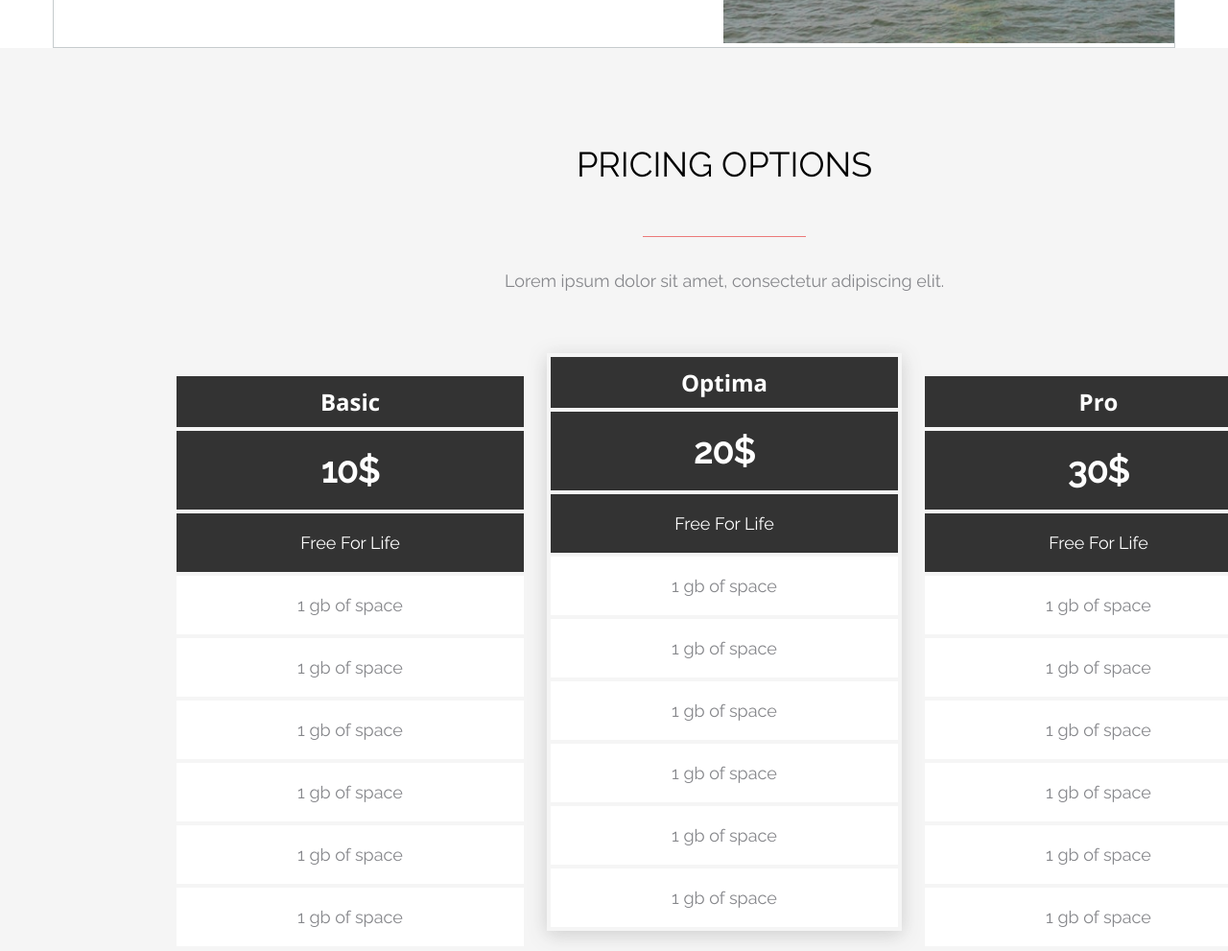
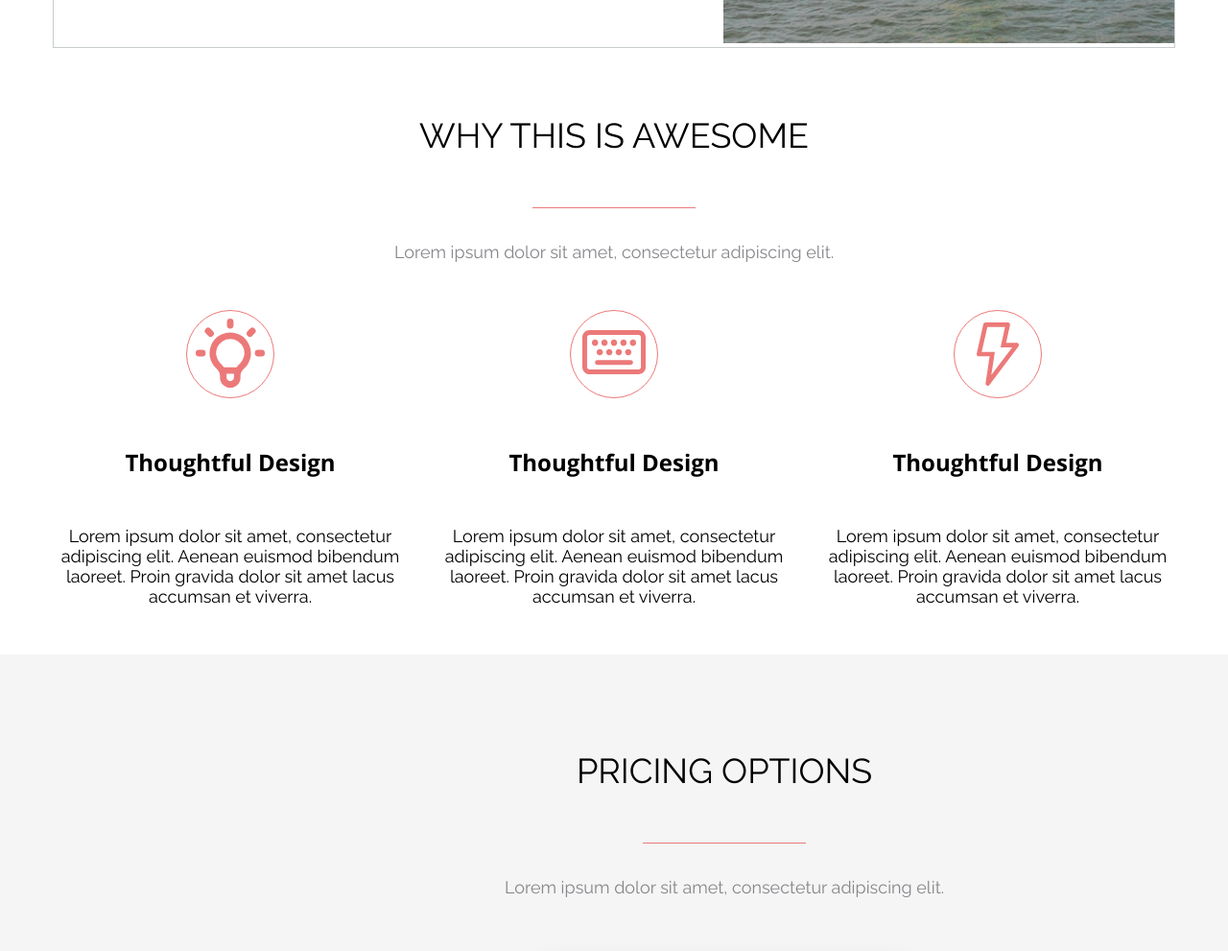
Before and after one commit to Kosarevsky/TMS, a plain HTML site: page HomeWork/index.html in a window 1280 px wide. Shown: the part 1770-2761 px from the top of the page at 96% size. Drawn offline with nearby package versions, Linux system fonts and the light colour scheme.

Commit message:
level 3 реализация

```diff
--- a/HomeWork/css/style.css
+++ b/HomeWork/css/style.css
@@ -184,6 +184,10 @@ h4{
     width: 570px;
 }
 
+textarea{
+    height: 100%;
+}
+
 .contact__form-right>.form__input__wrapper-contact::before{
     margin-top: 181px;
 }
@@ -234,7 +238,7 @@ h4{
 
 .banner__download-red{
     background: #EC7979;
-    margin: 50px auto;
+    margin: 55px auto;
 }
 
 .banner__download-red:hover{
@@ -289,7 +293,7 @@ h4{
 
 .social__content .wrapper{
     display: flex;
-    justify-content: center;
+    justify-content: space-between;
     align-items: center;
 }
 
@@ -372,8 +376,20 @@ h4{
 
 .tab__content_right_img{
     width: 470px;
-    height: 500px;
 }
+
+.awesome__card__circle__img-one{
+    padding-top: 7px;
+}
+
+.awesome__card__circle__img-two{
+    padding-top: 20px;
+}
+
+.awesome__card__circle__img-three{
+    padding-top: 12px;
+}
+
 .tab__content__title{
     padding: 50px 0 70px 0;
     font-family: 'Open Sans', sans-serif;
@@ -384,6 +400,41 @@ h4{
     display: flex;
     align-items: center;
 }
+
+.awesome__card{
+    width: 370px;
+    text-align: center;
+}
+
+.awesome__content{
+    font-family: 'Raleway';
+    font-style: normal;
+    font-weight: 400;
+    font-size: 18px;
+    line-height: 21px;
+    color: #000000;
+    padding-bottom: 50px;
+}
+
+.awesome__card__circle__img{
+    height: 92px;
+    width: 92px;
+    border: 1px solid #EC7979;
+    border-radius: 50%;
+    margin: 0 auto;
+}
+
+.awesome__card__title{
+    font-family: 'Open Sans';
+    font-style: normal;
+    font-weight: 700;
+    font-size: 24px;
+    line-height: 33px;
+    text-transform: capitalize;
+    color: #000000;
+    padding: 50px 0 50px 0;
+}
+
 
 .what{
     padding-bottom: 70px;
--- a/HomeWork/index.html
+++ b/HomeWork/index.html
@@ -92,6 +92,7 @@
 
         </div>
     </section>
+
     <section class="tab">
         <div class="wrapper">
                 <div class="tabs">
@@ -118,6 +119,48 @@
 
                     </div>
                 </div>
+        </div>
+    </section>
+
+    <section class="awesome">
+        <div class="wrapper">
+            <div class="customer">
+                <div class="pricing__title">
+                    <h2>WHY THIS IS AWESOME</h2>
+
+                    <p class="pricing_content">
+                        Lorem ipsum dolor sit amet, consectetur adipiscing elit.
+                    </p>
+                </div>
+
+                <div class="customer__wrap">
+                    <div class="awesome__card">
+                            <div class="awesome__card__circle__img">
+                                <img class="awesome__card__circle__img-one" src="img/lamp.svg" alt="lamp">
+                            </div>
+                        <h3 class="awesome__card__title">Thoughtful Design</h3>
+                        <p class="awesome__content">Lorem ipsum dolor sit amet, consectetur adipiscing elit. Aenean euismod bibendum laoreet.
+                            Proin gravida dolor sit amet lacus accumsan et viverra.</p>
+                    </div>
+                    <div class="awesome__card">
+                            <div class="awesome__card__circle__img">
+                                <img class="awesome__card__circle__img-two" src="img/keyboard.svg" alt="keyboard">
+                            </div>
+                        <h3 class="awesome__card__title">Thoughtful Design</h3>
+                        <p class="awesome__content">Lorem ipsum dolor sit amet, consectetur adipiscing elit. Aenean euismod bibendum laoreet.
+                            Proin gravida dolor sit amet lacus accumsan et viverra.</p>
+                    </div>
+                    <div class="awesome__card">
+                            <div class="awesome__card__circle__img">
+                                <img class="awesome__card__circle__img-three" src="img/blick.svg" alt="blick">
+                            </div>
+                        <h3 class="awesome__card__title">Thoughtful Design</h3>
+                        <p class="awesome__content">Lorem ipsum dolor sit amet, consectetur adipiscing elit. Aenean euismod bibendum laoreet.
+                            Proin gravida dolor sit amet lacus accumsan et viverra.</p>
+                    </div>
+                </div>
+            </div>
+
         </div>
     </section>
 
@@ -294,7 +337,7 @@
                                     </div>
                                 </div>
                                 <div class="contact__form-right">
-                                    <div class="form__input__wrapper form__input__wrapper-contact">
+                                    <div class="form__input__wrapper form__input__wrapper-contact" >
                                         <textarea class="form__input"  name="contact__message" placeholder="Message"></textarea>
                                     </div>
                                 </div>
```
Also changed, not shown: HomeWork/img/blick.svg (added), HomeWork/img/keyboard.svg (added), HomeWork/img/lamp.svg (added).
